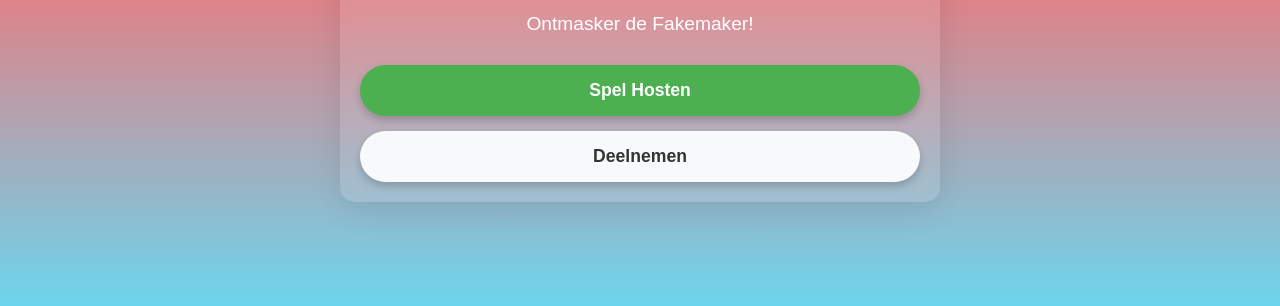
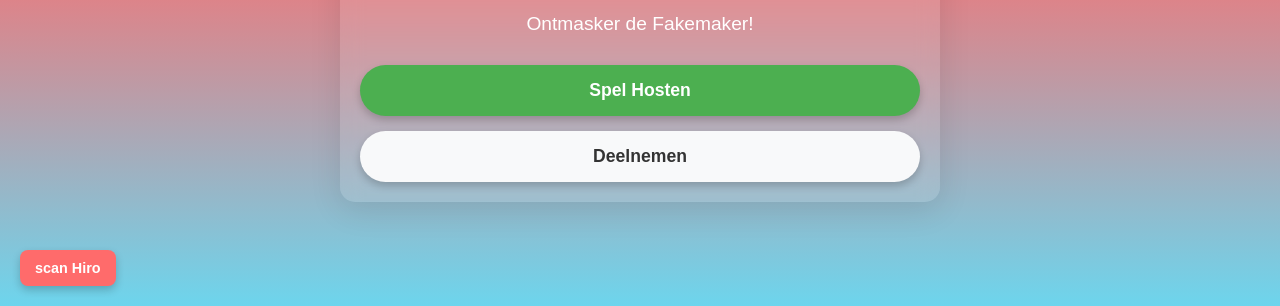
Before and after one commit to gdmgent-script/TruthSeekers-App, a plain HTML site: page index.html in a window 1280 px wide. Shown: the part 494-800 px from the top of the page. Drawn offline with Linux system fonts and the light colour scheme.

Commit message:
Add files via upload

```diff
--- a/index.html
+++ b/index.html
@@ -147,7 +147,6 @@
                 <button id="option2" class="answer-button option">3</button>
                 <button id="option3" class="answer-button option">4</button>
             </div>
-            <button id="openArButton" class="open-ar-button">Scan AR Code</button>
         </div>
 
         <!-- Result Screen -->
@@ -165,6 +164,9 @@
             <button id="closeArViewBtn" class="ar-close-button">&times;</button>
             <!-- A-Frame scene will be dynamically inserted here by script.js -->
         </div>
+
+        <!-- Global AR Button -->
+        <button id="openArButton" class="open-ar-button">scan Hiro</button>
     </div>
 
     <script src="script.js"></script>
--- a/updated_styles.css
+++ b/updated_styles.css
@@ -493,12 +493,13 @@ button:disabled {
 }
 
 .open-ar-button {
+    position: fixed; /* Makes it stay in place on the screen */
+    bottom: 20px;    /* Adjust as needed for positioning */
+    left: 20px;      /* Adjust as needed for positioning */
     background-color: #ff6b6b; /* Red button */
     color: white;
     padding: 10px 15px;
     border-radius: 8px;
     font-size: 0.9rem;
-    margin-top: 15px; /* Spacing from other buttons */
-    /* For fixed positioning in a corner, you'd use:
-    position: fixed; bottom: 70px; right: 20px; z-index: 500; */
+    z-index: 999; /* Ensure it's above most other content but below AR overlay */
 }
```
